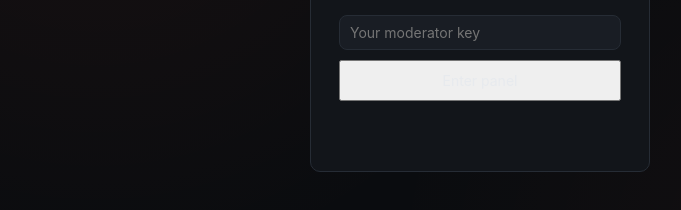
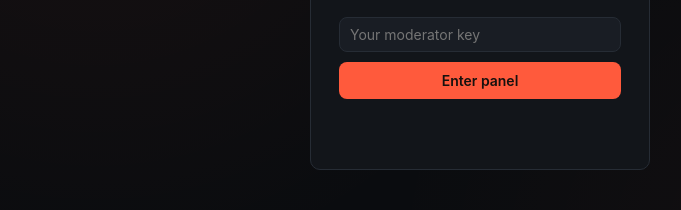
Before and after one commit to benwbc/modpanel, a website: page public/index.html in a window 1280 px wide. Shown: the part 360-570 px from the top of the page, without its empty margins (160-841 px from the left). Drawn offline with Linux system fonts and the light colour scheme.

Commit message:
Add class to submit button and fix HTML structure

```diff
--- a/public/index.html
+++ b/public/index.html
@@ -18,7 +18,7 @@
     <p class="login-sub">Moderation panel — enter your key to continue.</p>
     <form id="loginForm">
       <input id="loginKey" type="password" placeholder="Your moderator key" autocomplete="off" required />
-      <button type="submit">Enter panel</button>
+      <button type="submit" class="btn">Enter panel</button>
     </form>
     <p id="loginError" class="login-error"></p>
   </div>
```
